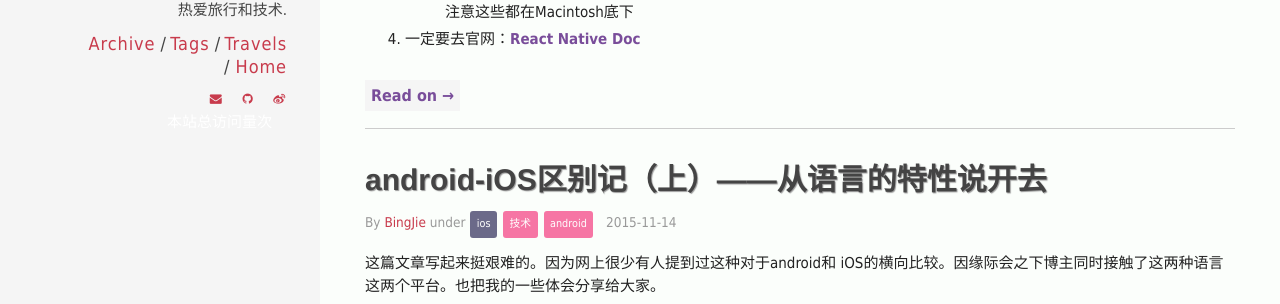
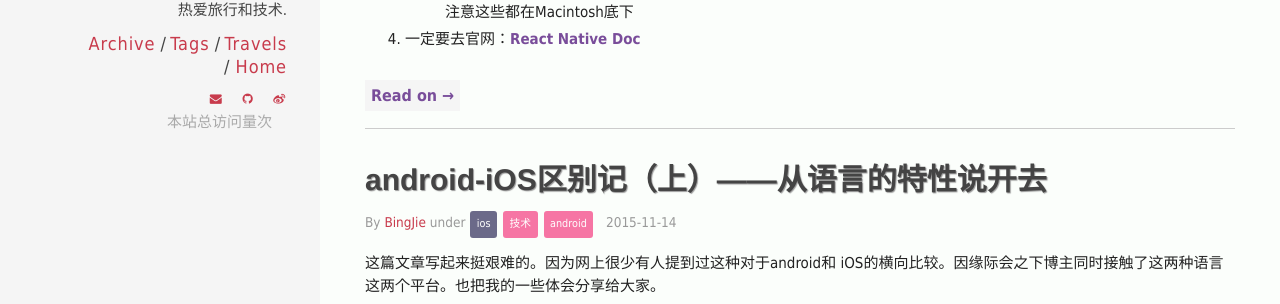
Before and after one commit to chaojimiaomiao/chaojimiaomiao.github.io, a Jekyll site: the page built from index.html, in a window 1280 px wide. Shown: the part 441-745 px from the top of the page. Built offline with Jekyll 4.4.1, drawn with Linux system fonts in a browser that asks for light colours; comment, search, counter and statistics services are not loaded.

Commit message:
改访问量颜色

```diff
--- a/_includes/sidebar.html
+++ b/_includes/sidebar.html
@@ -30,7 +30,7 @@
     {% include social-links.html %}
   </div>
   <span id="busuanzi_container_site_pv">
-  <font color="white">
+  <font color='#aaa'>
     本站总访问量<span id="busuanzi_value_site_pv"></span>次</font>
 </span>
 
```
